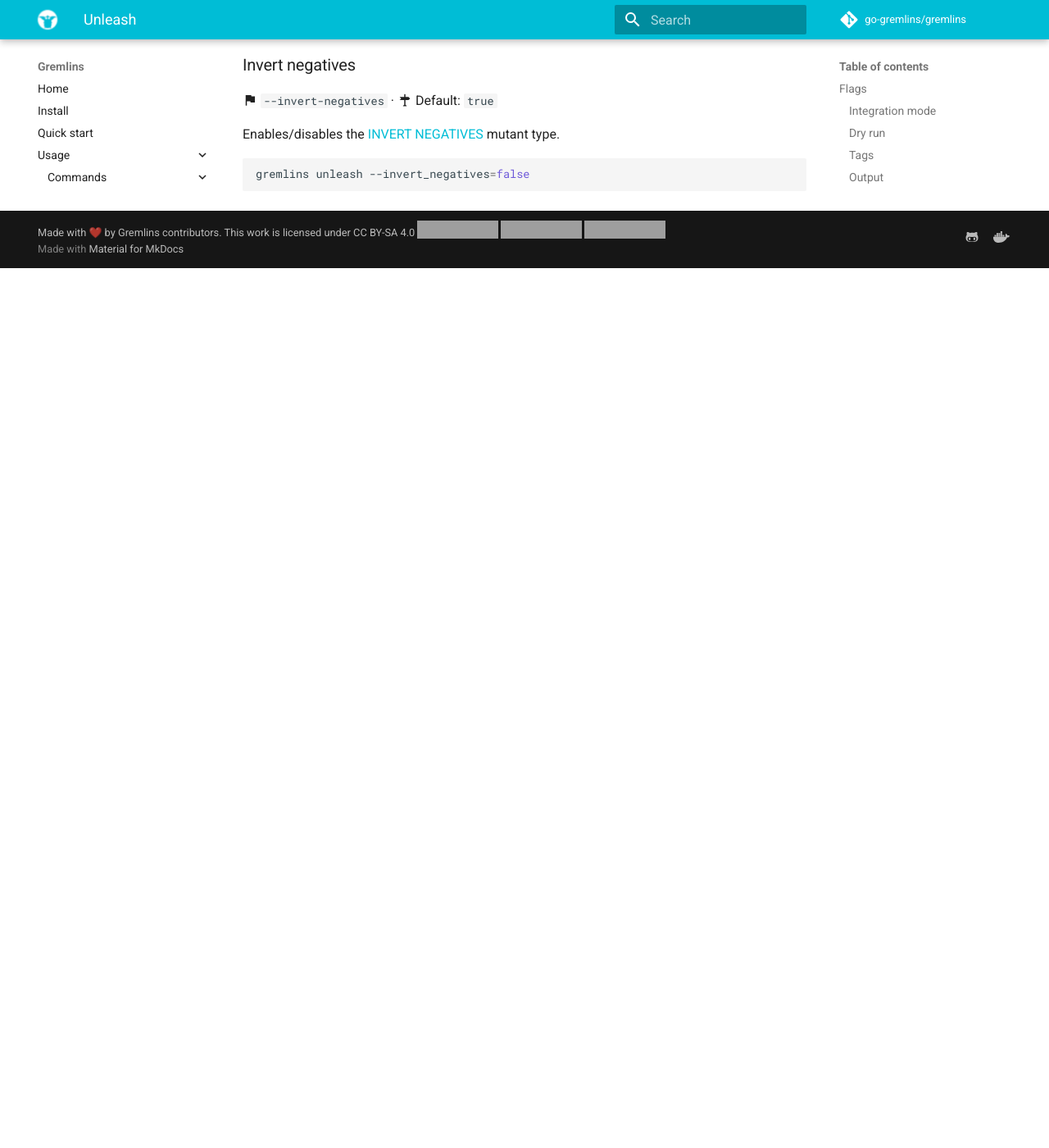
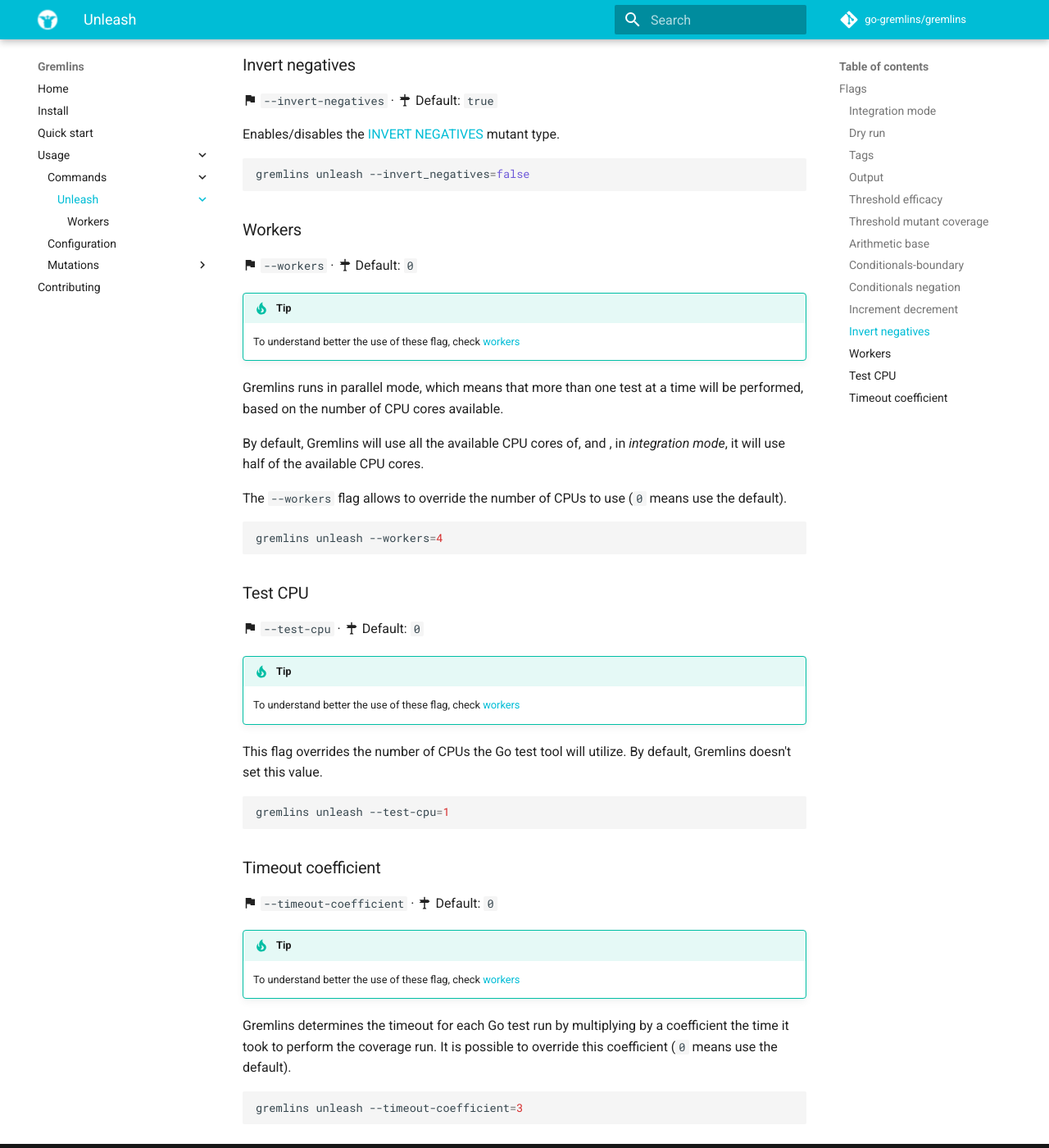
Before and after one commit to go-gremlins/gremlins, an MkDocs documentation site: the page built from docs/docs/usage/commands/unleash/index.md, in a window 1280 px wide and 1400 px high, scrolled down 3610 px. Shown: the whole window at 82% size. Built offline with MkDocs 1.6.1 and Material for MkDocs 9.7.7, drawn with Linux system fonts in a browser that asks for light colours; comment, search, counter and statistics services are not loaded; the version menu is left out; before the commit the page ends 3937 px from its top, so only the background shows below that; grey boxes are pictures that could not be loaded.

Commit message:
docs: update for parallel execution

````diff
--- a/docs/docs/usage/commands/unleash.md
+++ b/docs/docs/usage/commands/unleash/index.md
@@ -143,7 +143,7 @@
 
 :material-flag: `--arithmetic-base` · :material-sign-direction: Default: `true`
 
-Enables/disables the [ARITHMETIC BASE](../mutations/arithmetic_base.md) mutant type.
+Enables/disables the [ARITHMETIC BASE](../../mutations/arithmetic_base.md) mutant type.
 
 ```shell
 gremlins unleash --arithmetic-base=false
@@ -153,7 +153,7 @@
 
 :material-flag: `--conditionals-boundary` · :material-sign-direction: Default: `true`
 
-Enables/disables the [CONDITIONALS BOUNDARY](../mutations/conditionals_boundary.md) mutant type.
+Enables/disables the [CONDITIONALS BOUNDARY](../../mutations/conditionals_boundary.md) mutant type.
 
 ```shell
 gremlins unleash --conditionals_boundary=false
@@ -163,7 +163,7 @@
 
 :material-flag: `--conditionals-negation` · :material-sign-direction: Default: `true`
 
-Enables/disables the [CONDITIONALS NEGATION](../mutations/conditionals_negation.md) mutant type.
+Enables/disables the [CONDITIONALS NEGATION](../../mutations/conditionals_negation.md) mutant type.
 
 ```shell
 gremlins unleash --conditionals_negation=false
@@ -173,7 +173,7 @@
 
 :material-flag: `--increment-decrement` · :material-sign-direction: Default: `true`
 
-Enables/disables the [INCREMENT DECREMENT](../mutations/increment_decrement.md) mutant type.
+Enables/disables the [INCREMENT DECREMENT](../../mutations/increment_decrement.md) mutant type.
 
 ```shell
 gremlins unleash --increment-decrement=false
@@ -183,8 +183,61 @@
 
 :material-flag: `--invert-negatives` · :material-sign-direction: Default: `true`
 
-Enables/disables the [INVERT NEGATIVES](../mutations/invert_negatives.md) mutant type.
+Enables/disables the [INVERT NEGATIVES](../../mutations/invert_negatives.md) mutant type.
 
 ```shell
 gremlins unleash --invert_negatives=false
 ```
+
+### Workers
+
+:material-flag: `--workers` · :material-sign-direction: Default: `0`
+
+[//]: # (@formatter:off)
+!!! tip
+    To understand better the use of these flag, check [workers](workers.md)
+[//]: # (@formatter:on)
+
+Gremlins runs in parallel mode, which means that more than one test at a time will be performed, based on the number of
+CPU cores available.
+
+By default, Gremlins will use all the available CPU cores of, and , in _integration mode_, it will use half of the
+available CPU cores.
+
+The `--workers` flag allows to override the number of CPUs to use (`0` means use the default).
+
+```shell
+gremlins unleash --workers=4
+```
+
+### Test CPU
+
+:material-flag: `--test-cpu` · :material-sign-direction: Default: `0`
+
+[//]: # (@formatter:off)
+!!! tip
+    To understand better the use of these flag, check [workers](workers.md)
+[//]: # (@formatter:on)
+
+This flag overrides the number of CPUs the Go test tool will utilize. By default, Gremlins doesn't set this value.
+
+```shell
+gremlins unleash --test-cpu=1
+```
+
+### Timeout coefficient
+
+:material-flag: `--timeout-coefficient` · :material-sign-direction: Default: `0`
+
+[//]: # (@formatter:off)
+!!! tip
+    To understand better the use of these flag, check [workers](workers.md)
+[//]: # (@formatter:on)
+
+Gremlins determines the timeout for each Go test run by multiplying by a coefficient the time it took to perform the
+coverage run.
+It is possible to override this coefficient (`0` means use the default).
+
+```shell
+gremlins unleash --timeout-coefficient=3
+```
--- a/docs/mkdocs.yml
+++ b/docs/mkdocs.yml
@@ -45,7 +45,9 @@
   - Usage:
       - Commands:
           - usage/commands/index.md
-          - usage/commands/unleash.md
+          - Unleash:
+            - usage/commands/unleash/index.md
+            - usage/commands/unleash/workers.md
       - usage/configuration.md
       - Mutations:
           - usage/mutations/index.md
````
Also changed, not shown: docs/docs/index.md (+0 -2 lines), docs/docs/usage/commands/unleash/workers.md (added, +36 -0 lines), docs/docs/usage/configuration.md (+10 -3 lines).
